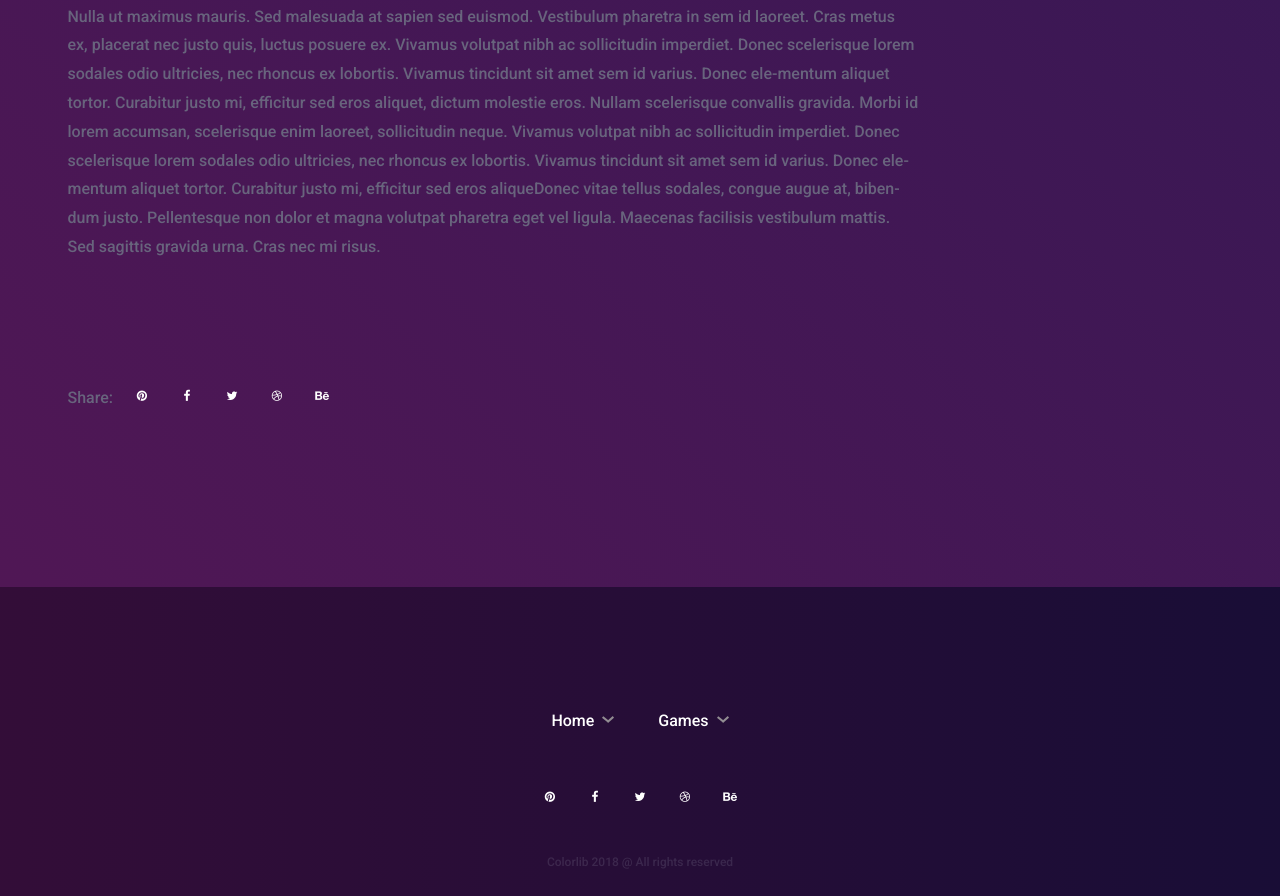
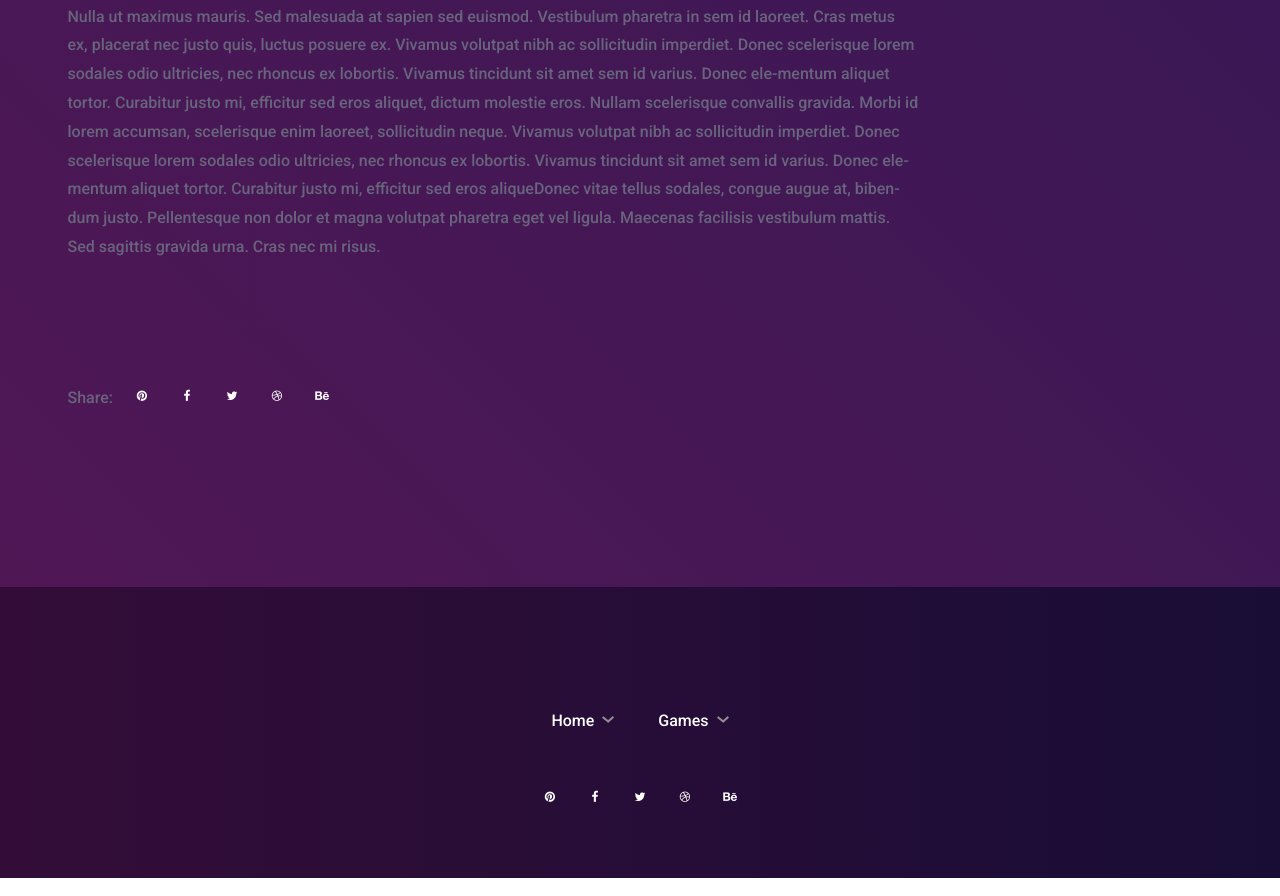
Before and after one commit to HazimDeveloper/clientRetroArcade, a plain HTML site: page streesofrage.html in a window 1280 px wide. Shown: the part 1453-2349 px from the top of the page. Drawn offline with Linux system fonts and the light colour scheme.

Commit message:
buang copyright

```diff
--- a/streesofrage.html
+++ b/streesofrage.html
@@ -134,7 +134,6 @@
 				<a href="#"><i class="fa fa-dribbble"></i></a>
 				<a href="#"><i class="fa fa-behance"></i></a>
 			</div>
-			<div class="copyright"><a href="">Colorlib</a> 2018 @ All rights reserved</div>
 		</div>
 	</footer>
 	<!-- Footer section end -->
```
